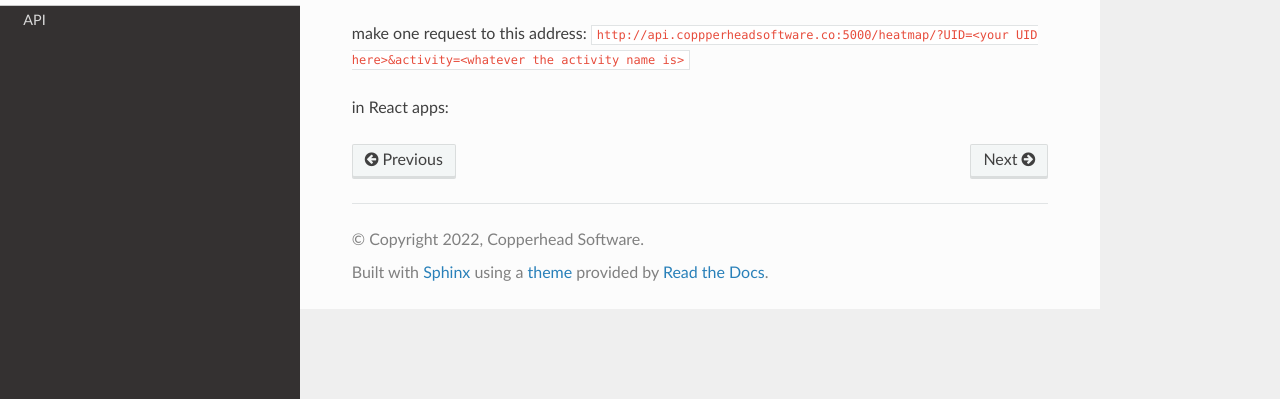
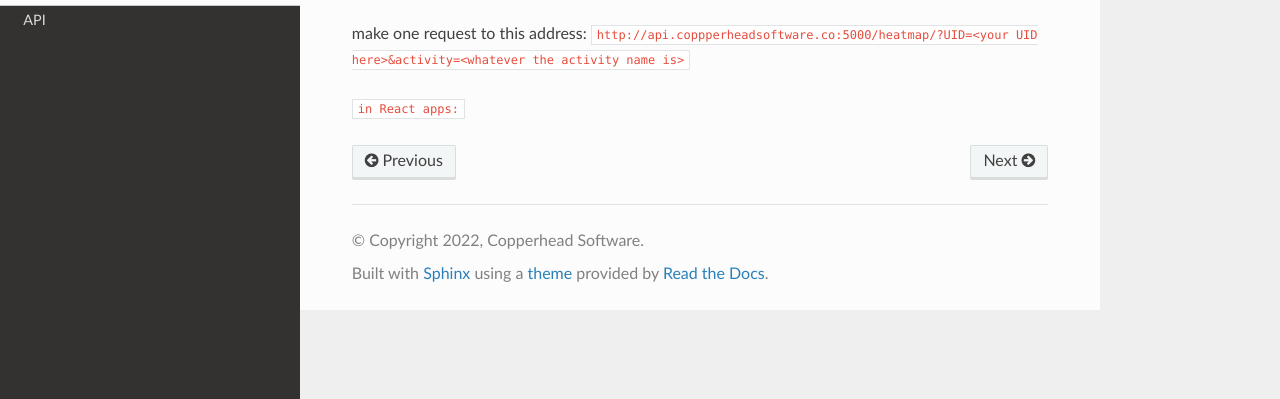
Before and after one commit to Copperhead-Software/Heatmap-docs, a Sphinx documentation site: the page built from docs/source/implementation.rst, in a window 1280 px wide. Shown: the part 186-585 px from the top of the page. Built offline with Sphinx 7.4.7 and the Read the Docs theme 2.0.0, drawn with Linux system fonts in a browser that asks for light colours.

````diff
--- a/docs/source/implementation.rst
+++ b/docs/source/implementation.rst
@@ -6,7 +6,7 @@ The implementation of the API is quite simple:
 make one request to this address:
 ``http://api.coppperheadsoftware.co:5000/heatmap/?UID=<your UID here>&activity=<whatever the activity name is>``
 
-in React apps:
+``in React apps:``
 
 .. code-block:: javascript
     ```
````
